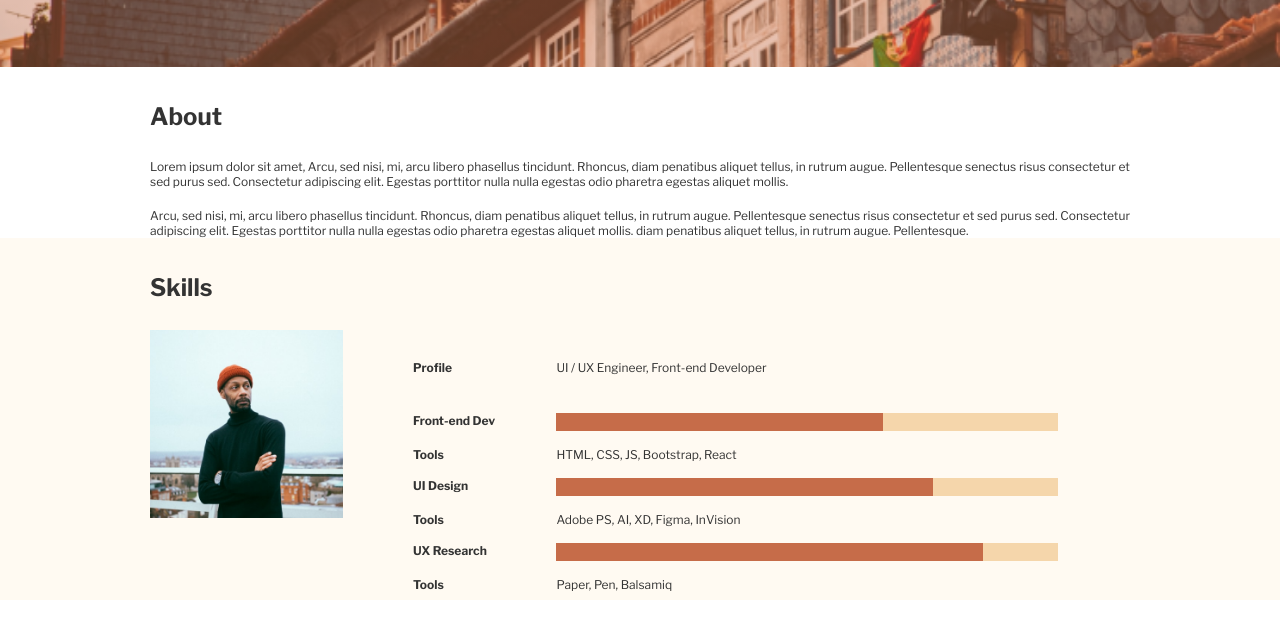
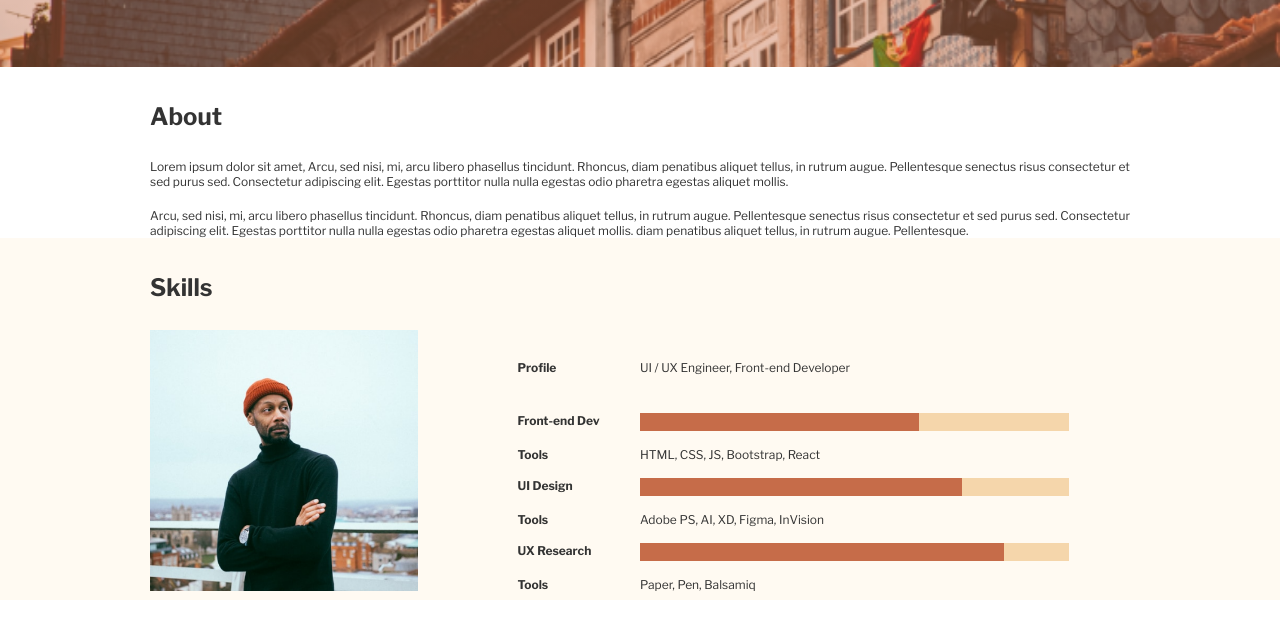
Before and after one commit to gp-fe-internship/igor-lesson-12, a plain HTML site: page index.html in a window 1280 px wide. Shown: the part 433-1066 px from the top of the page. Drawn offline with nearby package versions, Linux system fonts and the light colour scheme.

Commit message:
fix/adjust profile picture

```diff
--- a/index.html
+++ b/index.html
@@ -57,7 +57,9 @@
         <section class="block floral-white">
             <p class="block-title">Skills</p>
             <div class="skills-block">
-                <img class="profile-pic" src="images/Profile_Picture.png" alt="profile_picture">
+                <div class="main-image"><img class="profile-pic" src="images/Profile_Picture.png" alt="profile_picture">
+                </div>
+
                 <div class="skills-wrapper">
                     <div class="skillset profile skill-title">
                         <p class="skill-title">Profile</p>
--- a/style-tablet-desktop.css
+++ b/style-tablet-desktop.css
@@ -38,8 +38,11 @@
   }
 
   .skills-wrapper {
-    width: 100%;
-    padding-left: 70px;
+    flex: 5;
+  }
+
+  .main-image {
+    flex: 3;
   }
 
   .skills-block {
@@ -51,8 +54,8 @@
   }
 
   .profile-pic {
-    width: 25%;
-    min-width: 180px;
+    min-width: 220px;
+    max-width: 300px;
     height: max-content;
   }
 
```
